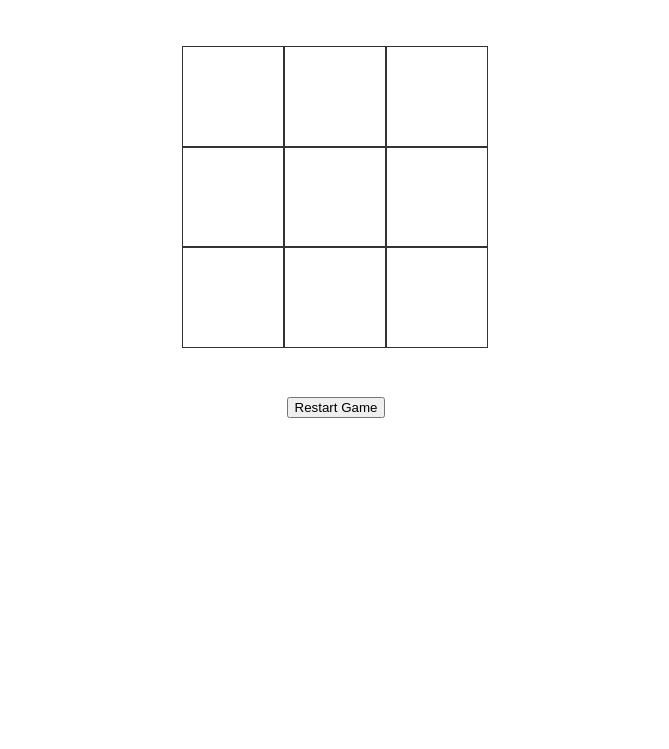
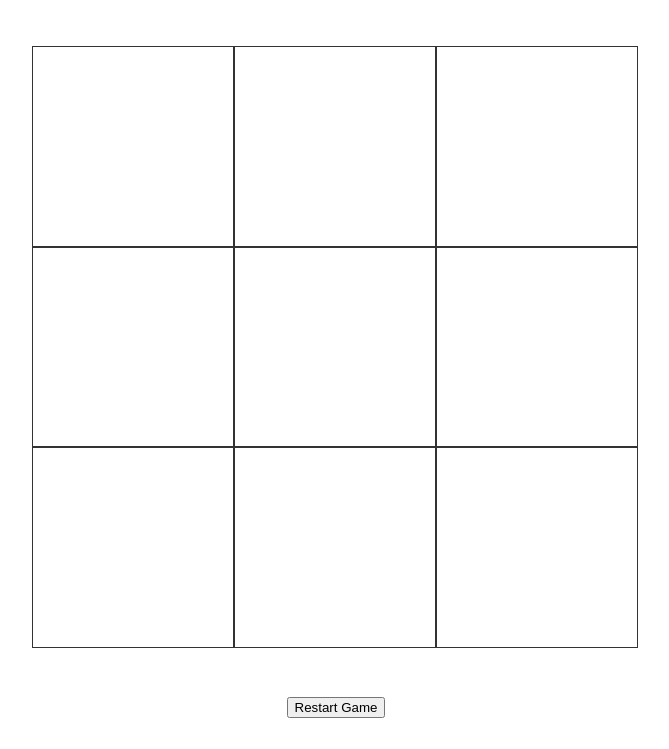
Before and after one commit to rndedg/TicTacToe, a plain HTML site: page index.html in a window 1280 px wide. Shown: the part 51-800 px from the top of the page, without its empty margins (304-973 px from the left). Drawn offline with Linux system fonts and the light colour scheme.

Commit message:
modified size of the game area

```diff
--- a/style.css
+++ b/style.css
@@ -9,14 +9,14 @@ section {
 .game-container {
   display: grid;
   grid-template-columns: repeat(3, auto);
-  width: 306px;
+  width: 606px;
   margin:50px auto;
 }
 
 .cell {
   font-family: "Permanent Marker", cursive;
-  width: 100px;
-  height: 100px;
+  width: 200px;
+  height: 200px;
   box-shadow: 0 0 0 1px #333333;
   cursor: pointer;
   line-height: 100px;
```
